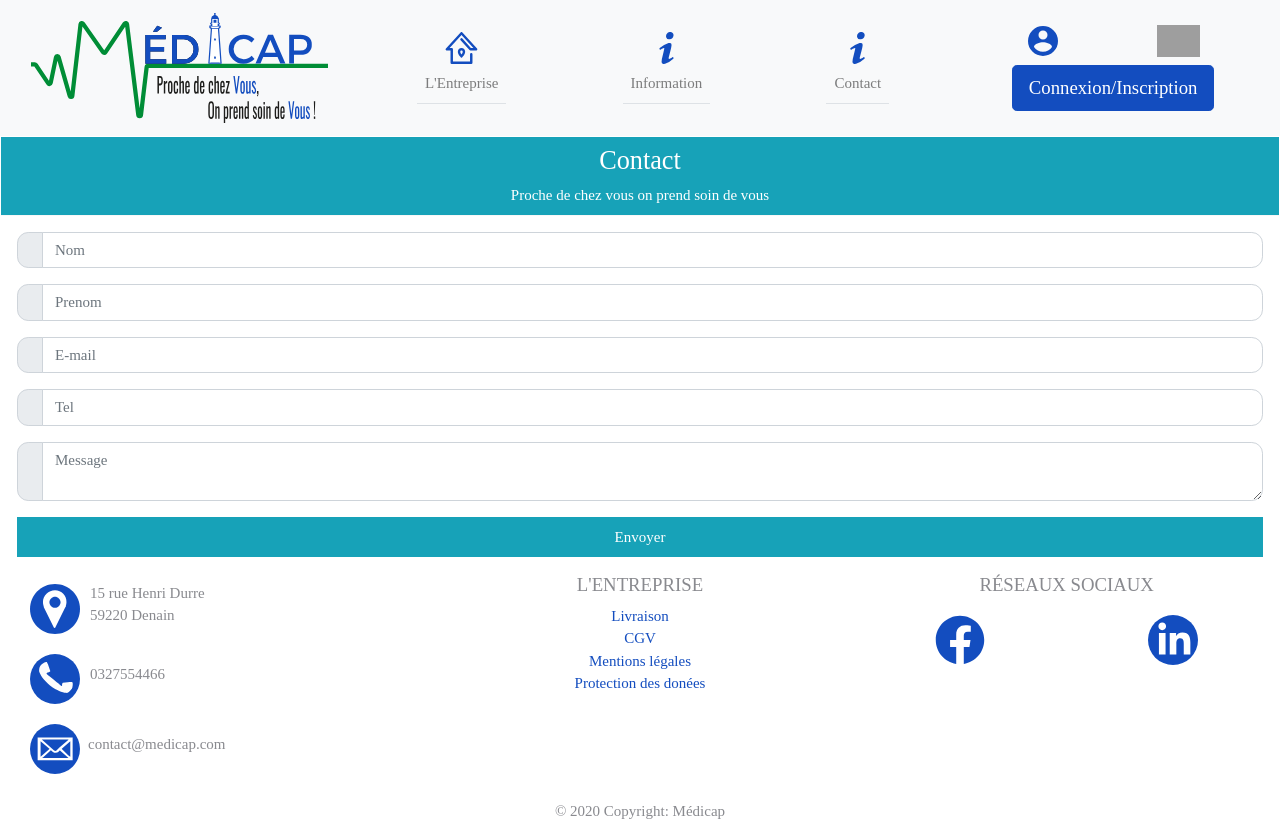
After one commit to RaphaelHerogue/M-dicap, a PHP site: page /contact.php in a window 1280 px wide. The commit adds this page. Run offline with PHP 8.4, Linux system fonts and the light colour scheme; grey boxes are pictures that could not be loaded.

Commit message:
Controm du formulaire

```diff
--- /dev/null
+++ b/www/contact.php
@@ -0,0 +1,117 @@
+<!DOCTYPE html>
+<html lang="en" dir="ltr">
+<head>
+  <meta charset="utf-8">
+  <meta name="viewport" content="width=device-width, initial-scale=1.0">
+  <link rel="icon" href="images/icons/favIcon.svg" />
+  <link rel="stylesheet" href="/css/styles.css">
+  <link rel="stylesheet" href="/css/bootstrap.min.css">
+  <script type="text/javascript" src="js/scriptNav.js"></script>
+  <script type="text/javascript" src="js/control.js"></script>
+
+
+  <title>Médicap</title>
+</head>
+
+
+<body >
+  <?php
+  include "inc/header.php";
+  ?>
+
+  <main>
+    <form action="mail.php" id="formulForm" method="post">
+      <div class="card border-black rounded-0">
+        <div class="card-header p-0">
+          <div class="bg-info text-white text-center py-2">
+            <h3><i class="fa fa-envelope"></i> Contact </h3>
+            <p class="m-0">Proche de chez vous on prend soin de vous</p>
+          </div>
+        </div>
+        <div class="card-body p-3">
+
+          <!--Body-->
+          <div class="form-group">
+            <div class="input-group mb-2">
+              <div class="input-group-prepend">
+                <div class="input-group-text"><i class="fa fa-user text-info"></i></div>
+              </div>
+              <input type="text" class="form-control" id="nom" name="nom" placeholder="Nom" required>
+            </div>
+          </div>
+
+
+          <div class="form-group">
+            <div class="input-group mb-2">
+              <div class="input-group-prepend">
+                <div class="input-group-text"><i class="fa fa-user text-info"></i></div>
+              </div>
+              <input type="text" class="form-control" id="prenom" name="prenom" placeholder="Prenom" required>
+            </div>
+          </div>
+
+
+          <div class="form-group">
+            <div class="input-group mb-2">
+              <div class="input-group-prepend">
+                <div class="input-group-text"><i class="fa fa-envelope text-info"></i></div>
+              </div>
+              <input type="email" class="form-control" id="email" name="email" placeholder="E-mail" required>
+            </div>
+          </div>
+
+          <div class="form-group">
+            <div class="input-group mb-2">
+              <div class="input-group-prepend">
+                <div class="input-group-text"><i class="fa fa-envelope text-info"></i></div>
+              </div>
+              <input type="tel" class="form-control" id="tel" name="tel" placeholder="Tel" required>
+            </div>
+          </div>
+
+
+          <div class="form-group">
+            <div class="input-group mb-2">
+              <div class="input-group-prepend">
+                <div class="input-group-text"><i class="fa fa-comment text-info"></i></div>
+              </div>
+              <textarea class="form-control" placeholder="Message" required></textarea>
+            </div>
+          </div>
+
+
+          <div class="text-center">
+            <input type="submit" value="Envoyer" class="btn btn-info btn-block rounded-0 py-2">
+          </div>
+        </div>
+
+      </div>
+    </form>
+
+
+    <script>
+    $("#formulForm").validate();
+  </script>
+  <!--Form with header-->
+</div>
+</div>
+</div>
+
+
+
+
+<?php include "modal.php";?>
+</main>
+
+<?php
+include "inc/footer.php";
+?>
+
+
+
+
+
+
+
+</body>
+</html>
--- a/www/inc/footer.php
+++ b/www/inc/footer.php
@@ -82,4 +82,5 @@
 <!-- JS, Popper.js, and jQuery -->
 <script src="https://code.jquery.com/jquery-3.5.1.slim.min.js" integrity="sha384-DfXdz2htPH0lsSSs5nCTpuj/zy4C+OGpamoFVy38MVBnE+IbbVYUew+OrCXaRkfj" crossorigin="anonymous"></script>
 <script src="https://cdn.jsdelivr.net/npm/popper.js@1.16.0/dist/umd/popper.min.js" integrity="sha384-Q6E9RHvbIyZFJoft+2mJbHaEWldlvI9IOYy5n3zV9zzTtmI3UksdQRVvoxMfooAo" crossorigin="anonymous"></script>
+<script src="https://cdn.jsdelivr.net/npm/jquery-validation@1.19.2/dist/jquery.validate.min.js"></script>
 <script src="https://stackpath.bootstrapcdn.com/bootstrap/4.5.0/js/bootstrap.min.js" integrity="sha384-OgVRvuATP1z7JjHLkuOU7Xw704+h835Lr+6QL9UvYjZE3Ipu6Tp75j7Bh/kR0JKI" crossorigin="anonymous"></script>
--- /dev/null
+++ b/www/js/control.js
@@ -0,0 +1,55 @@
+$().ready(function() {
+
+
+  $("#formulForm").validate({
+
+
+    rules: {
+      firstname: "required",
+      lastname: "required",
+
+      nom: {
+        required: true,
+        minlength: 3,
+      },
+
+      prenom: {
+        required: true,
+        minlength: 3,
+      },
+
+      email: {
+        required: true,
+        email: true,
+      },
+
+      tel: {
+        required: true,
+        minlength: 10,
+      },
+
+    },
+
+
+    messages: {
+      firstname: "Entrer votre nom",
+      lastname: "Entrer votre prenom",
+
+      nom: {
+        required: "Entrer votre Nom de famille",
+      },
+
+      prenom: {
+        required: "Entrer votre Prenom",
+      },
+
+      email: {
+          required: "Entrer votre email"
+      },
+
+      tel: {
+        required:"Entrer votre Numero de tel",
+      },
+
+
+  })
```
